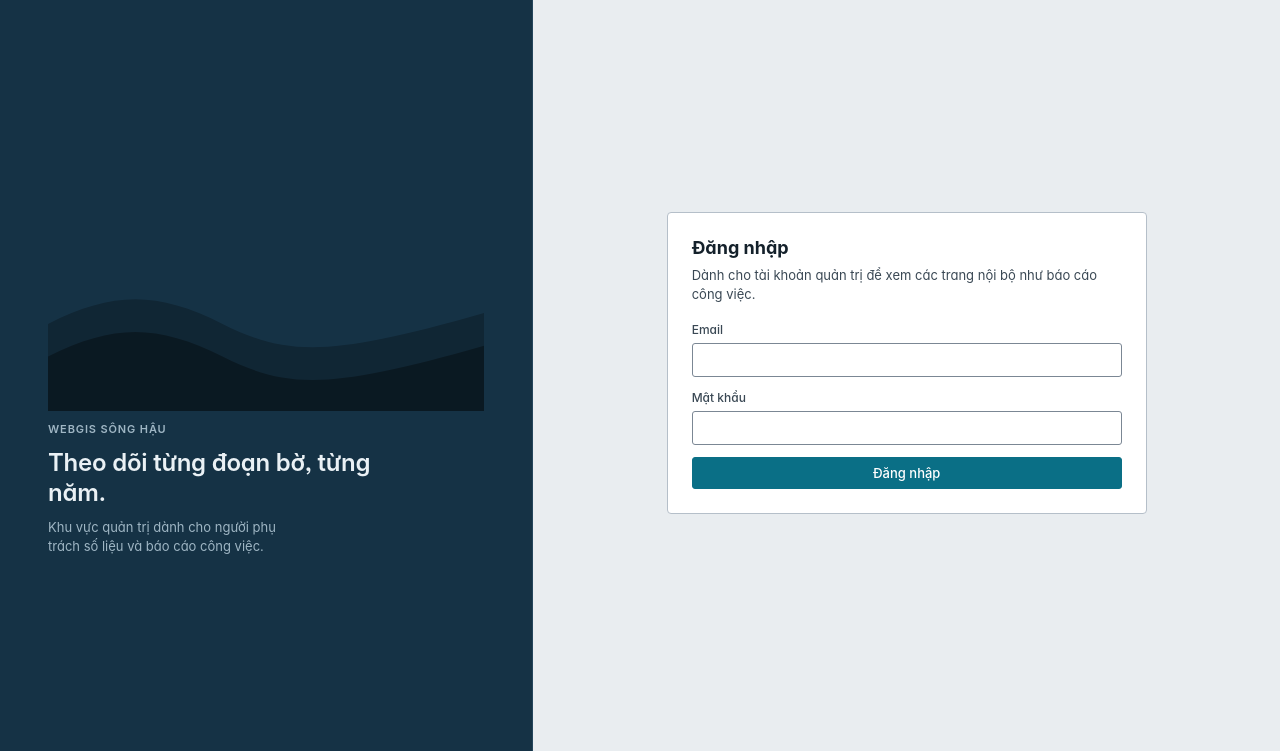
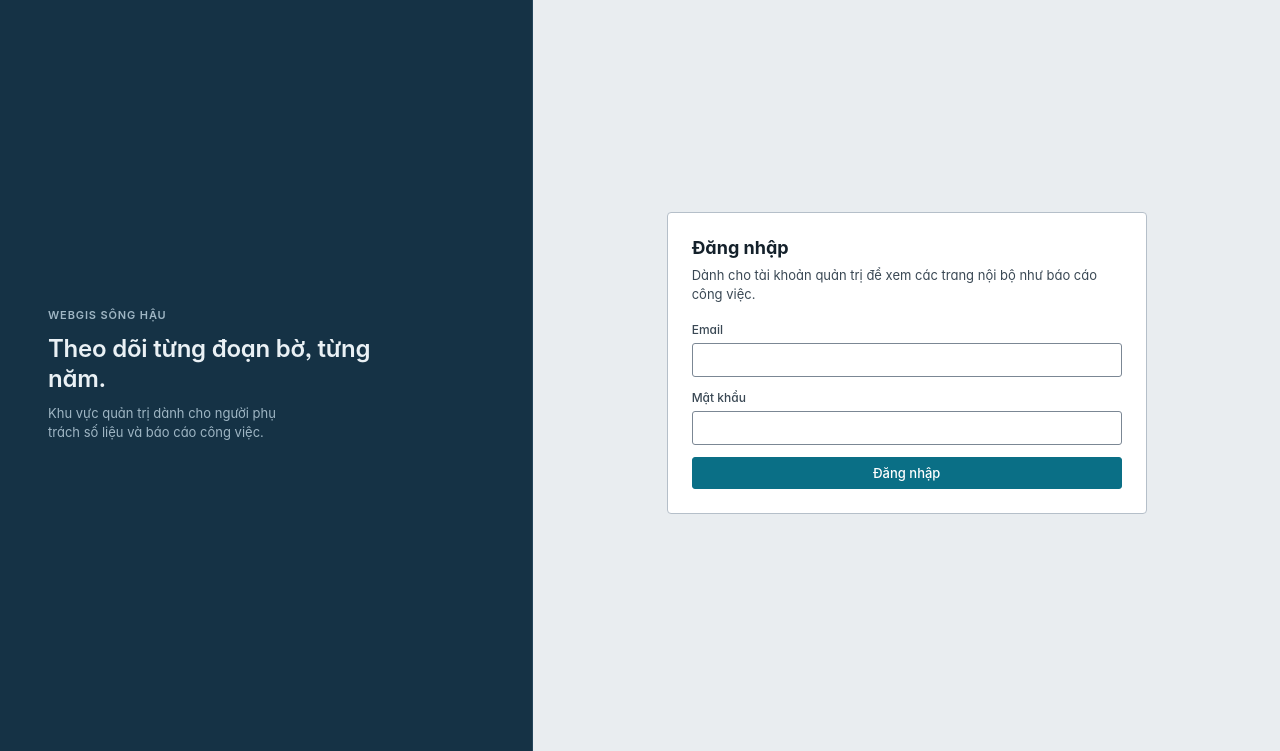
Before and after one commit to nvs15122k4/web-gis, a Laravel app: page /dang-nhap in a window 1280 px wide. Shown: the part 49-800 px from the top of the page. Run offline with Laravel 12, Linux system fonts and the light colour scheme; style sheets or scripts are compiled from the project's sources.

Commit message:
feat(ui): viết lại giao diện auth/login

```diff
--- a/web/resources/views/auth/login.blade.php
+++ b/web/resources/views/auth/login.blade.php
@@ -10,7 +10,6 @@
 @include('partials.nav')
 <div class="auth-split">
     <aside class="auth-aside" aria-hidden="true">
-        <svg class="auth-waves" viewBox="0 0 400 200" preserveAspectRatio="none"><path d="M0 120c60-30 100-30 160 0s100 30 240-10v90H0z" opacity=".25"/><path d="M0 150c60-30 100-30 160 0s100 30 240-10v60H0z" opacity=".35"/></svg>
         <p class="eyebrow">WebGIS Sông Hậu</p>
         <p class="auth-claim">Theo dõi từng đoạn bờ, từng năm.</p>
         <p class="auth-sub">Khu vực quản trị dành cho người phụ trách số liệu và báo cáo công việc.</p>
```
